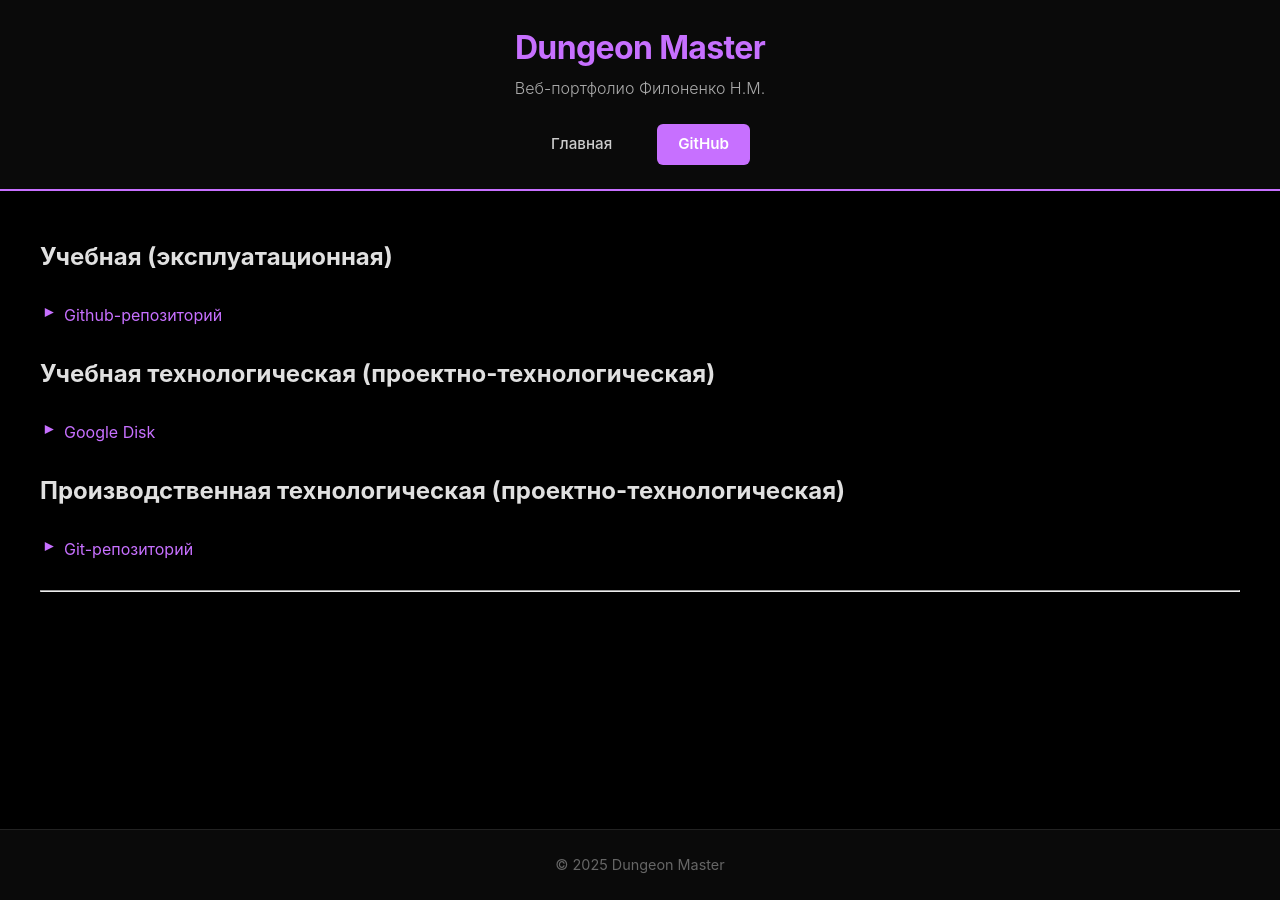
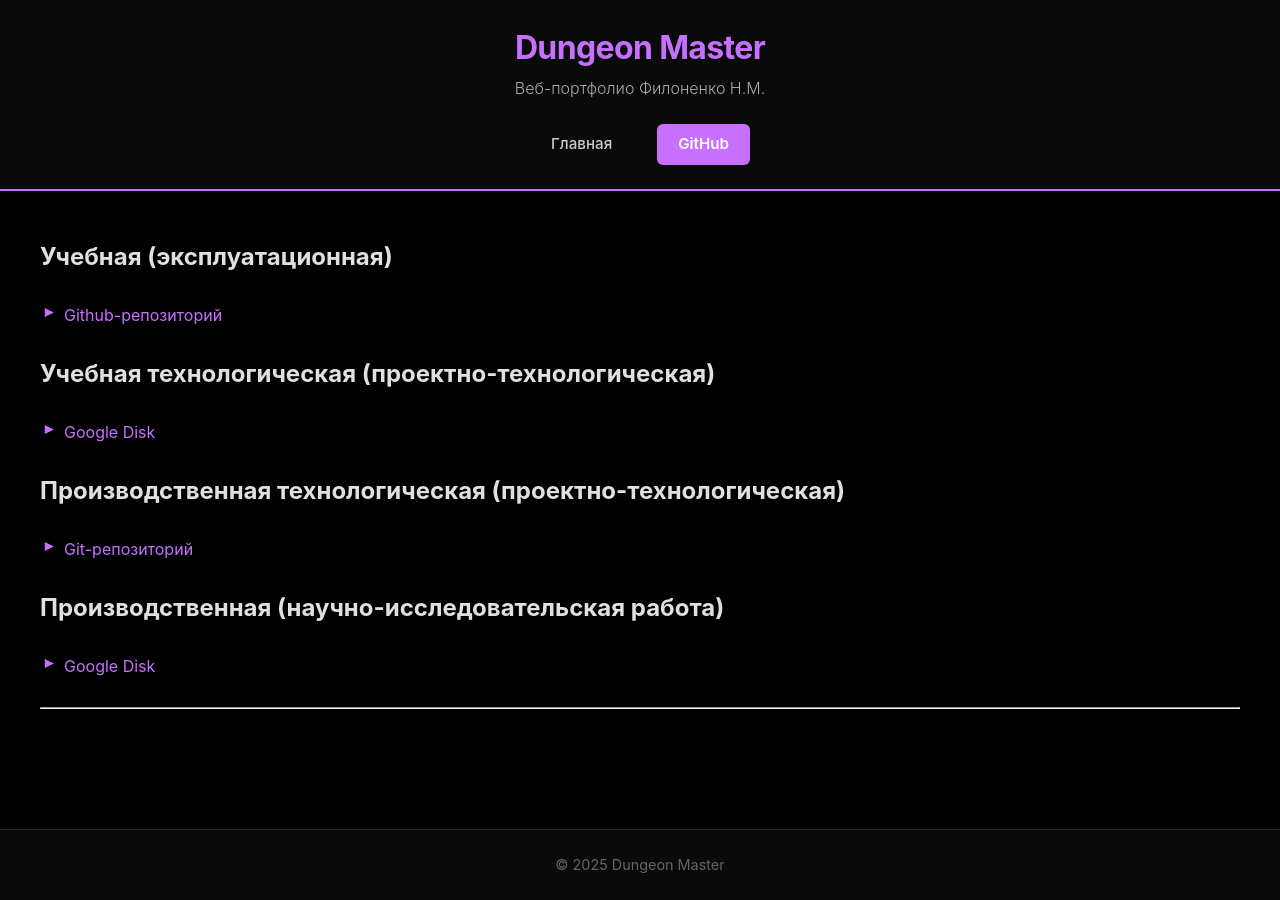
Before and after one commit to JunHerz/JunHerz.github.io, a Jekyll site: the page built from courses/practices/index.md, in a window 1280 px wide. Built offline with Jekyll 4.4.1, drawn with Linux system fonts in a browser that asks for light colours.

Commit message:
Update index.md

```diff
--- a/courses/practices/index.md
+++ b/courses/practices/index.md
@@ -12,4 +12,7 @@ title: "Учебные практики"
 ## Производственная технологическая (проектно-технологическая)
 - [Git-репозиторий](https://git.herzen.spb.ru/1140155/practice-3-course)
 
+## Производственная (научно-исследовательская работа)
+- [Google Disk](https://drive.google.com/drive/folders/1QqBaRMU6YJa_hJ8xaWzpnUG2hyRfL7Vm?usp=sharing)
+
 ---
```
